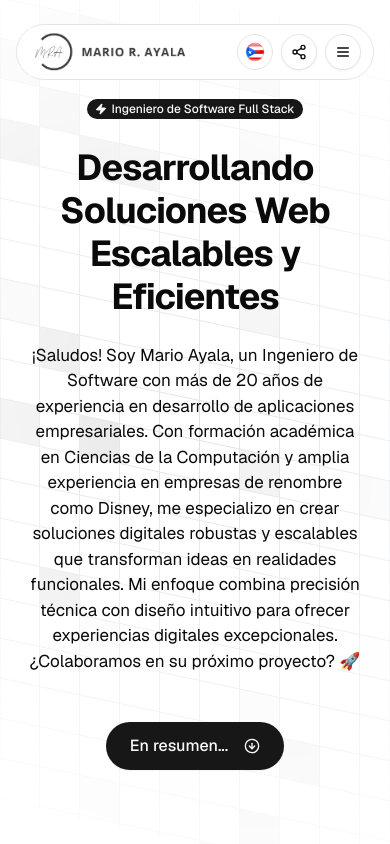
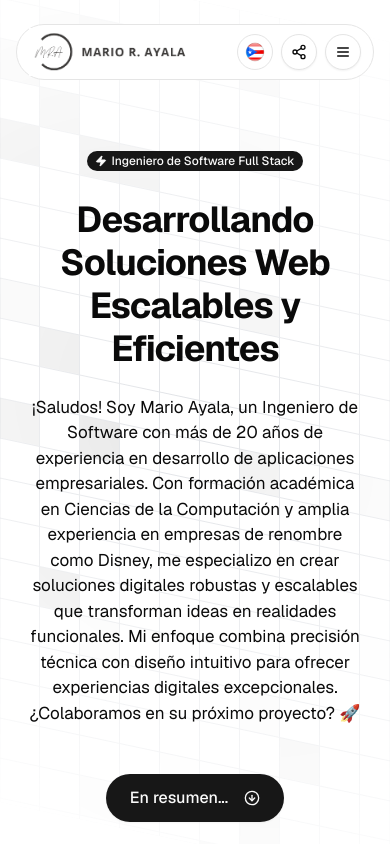
Before and after one commit to temiban013/profile, a Next.js app: page / in a window 390 px wide. Shown: the top 844 px of the page. Built offline with nearby package versions, Linux system fonts and the light colour scheme.

Commit message:
padding hero's top margin

```diff
--- a/components/hero.tsx
+++ b/components/hero.tsx
@@ -14,7 +14,7 @@ const Hero = () => {
   const t = translations[language];
 
   return (
-    <div className="relative min-h-screen flex items-center justify-center px-6 pt-6 overflow-hidden">
+    <div className="relative min-h-screen flex items-center justify-center px-6 pt-20 overflow-hidden">
       <AnimatedGridPattern
         numSquares={30}
         maxOpacity={0.1}
@@ -24,7 +24,7 @@ const Hero = () => {
           "inset-x-0 h-full skew-y-12"
         )}
       />
-      <div className="relative z-[1] text-center max-w-screen-md">
+      <div className="relative z-[1] text-center max-w-screen-md mt-12 md:mt-0">
         <Badge className="rounded-full border-none">
           <Zap className="fill-current" />
           {language === "en"
```
